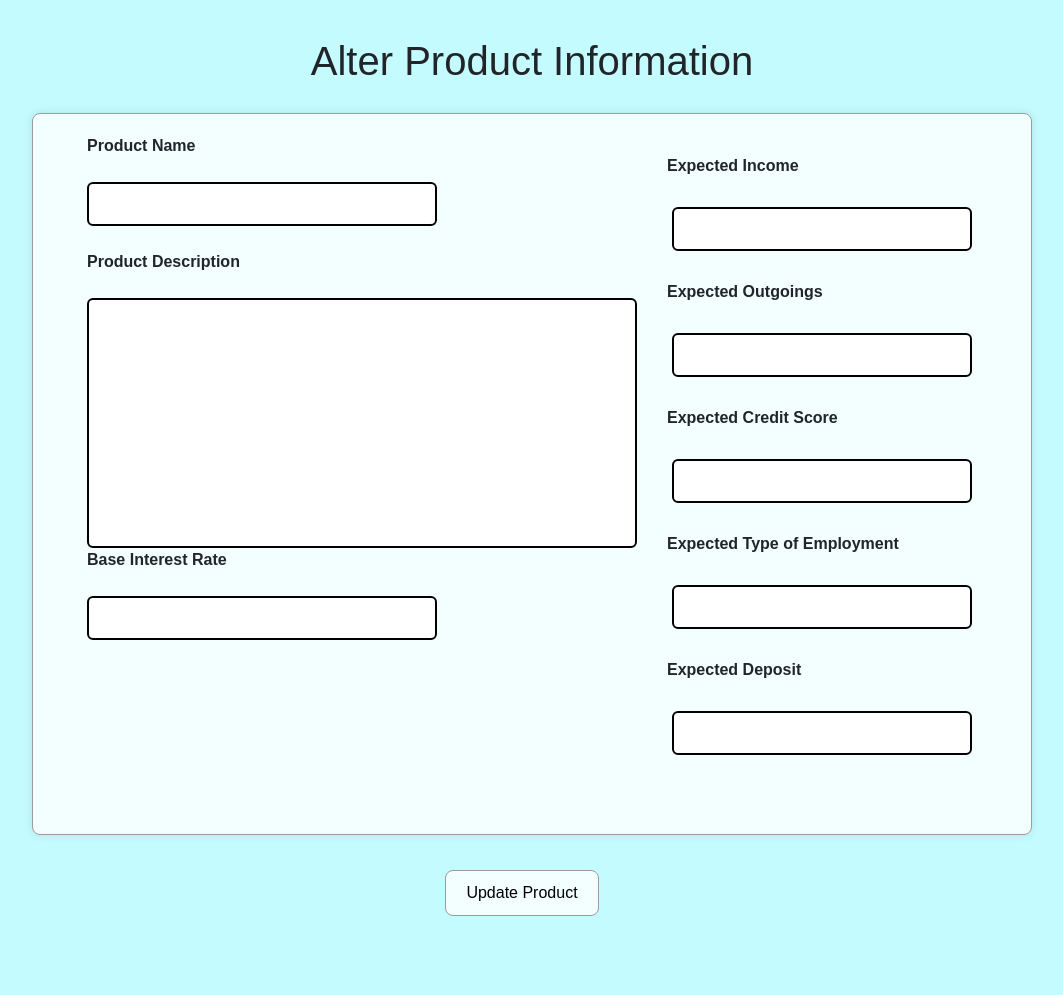
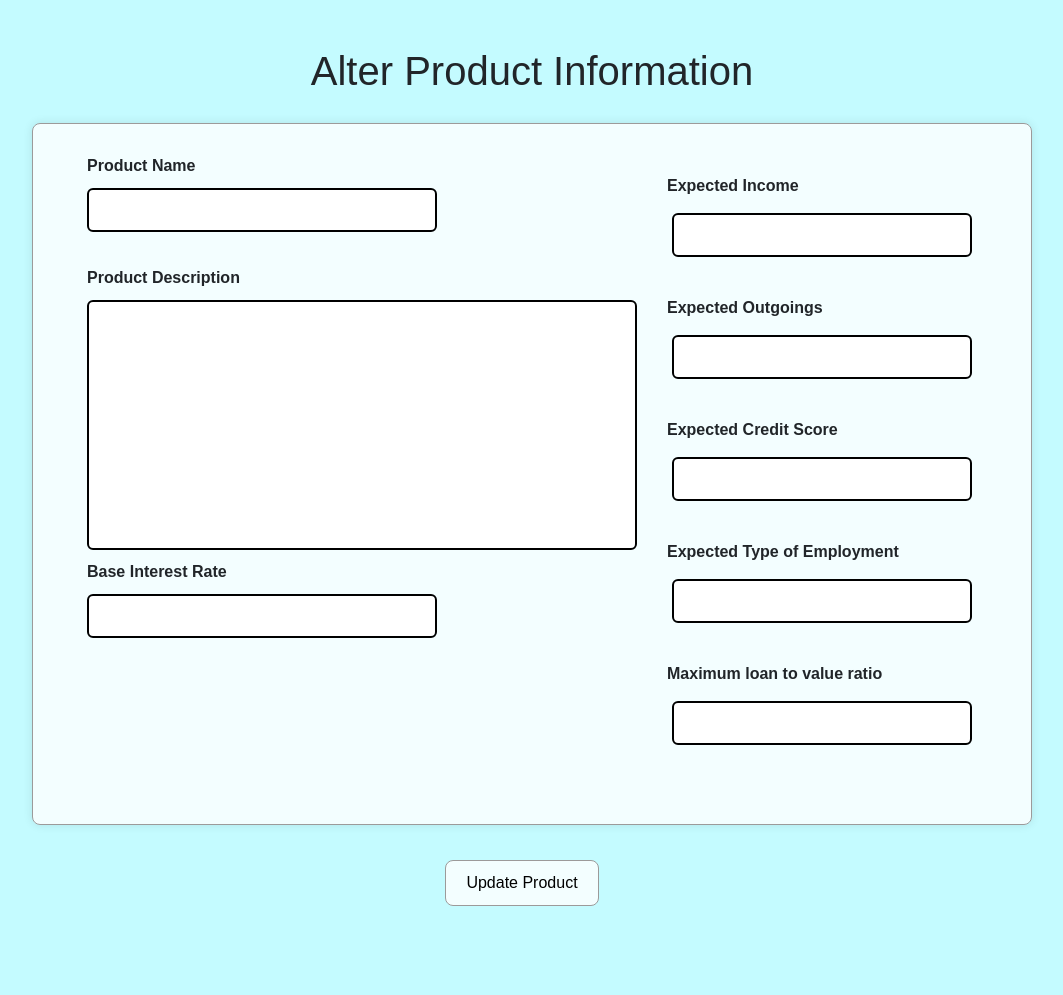
Before and after one commit to matkuz162/Stage-3-Group-Project, a PHP site: page /Broker-product-update.php in a window 1280 px wide. Shown: the part 124-1119 px from the top of the page, without its empty margins (108-1171 px from the left). Run offline with PHP 8.4, Linux system fonts and the light colour scheme; data comes from the database, SQL or seed files in the repository; data that the repository does not hold is empty.

Commit message:
input fields correction

```diff
--- a/Broker-product-update.php
+++ b/Broker-product-update.php
@@ -37,7 +37,6 @@ include 'connection.php';
             <form class="product" action="broker-product-check.php" method="post">
                 <div class="product-information">
                     <div class="product-description">
-
                         <?php if (isset($_GET['error'])) { ?>
                             <p class ="error-field"><?php echo $_GET['error']; ?></p>
                         <?php }?>
@@ -46,25 +45,25 @@ include 'connection.php';
                             <p class ="success-field"><?php echo $_GET['success']; ?></p>
                         <?php }?>
 
-                        <label class="label-group" for="product-name">Product Name</label><br>
+                            <label class="label-group" for="product-name">Product Name</label>
                             <input class="form-control" type="text" id="product-name" name="product-name"><br>
-                        <label  class="label-group" for="product-desc">Product Description</label><br>
+                            <label  class="label-group" for="product-desc">Product Description</label>
                             <textarea class="form-control"row="10" id="product-desc" name="product-desc"></textarea>
-                        <label class="label-group" for="product-interest">Base Interest Rate</label><br>
-                        <input class="form-control" type="text" id="base-interest" name="expected-occupation"><br>
+                            <label class="label-group" for="product-interest">Base Interest Rate</label>
+                            <input class="form-control" type="text" id="base-interest" name="base-interest"><br>
                         </div>
 
                         <div class="expected-description">
-                        <label  class="label-group" for="expected-income">Expected Income</label><br>
+                            <label  class="label-group" for="expected-income">Expected Income</label>
                             <input class="form-control" type="text" id="expected-income" name="expected-income"><br>
-                        <label  class="label-group" for="expected-outgoings">Expected Outgoings</label><br>
+                            <label  class="label-group" for="expected-outgoings">Expected Outgoings</label>
                             <input class="form-control" type="text" id="expected-outgoings" name="expected-outgoings"><br>
-                        <label  class="label-group" for="expected-credit">Expected Credit Score</label><br>
+                            <label  class="label-group" for="expected-credit">Expected Credit Score</label>
                             <input class="form-control" type="text" id="expected-credit" name="expected-credit"><br>
-                        <label  class="label-group" for="expected-occupation">Expected Type of Employment</label><br>
+                            <label  class="label-group" for="expected-occupation">Expected Type of Employment</label>
                             <input class="form-control" type="text" id="expected-occupation" name="expected-occupation"><br>
-                        <label  class="label-group" for="expected-occupation">Expected Deposit</label><br>
-                        <input class="form-control" type="text" id="expected-occupation" name="expected-occupation"><br>
+                            <label  class="label-group" for="loan-ratio">Maximum loan to value ratio</label>
+                            <input class="form-control" type="text" id="loan-ratio"><br>
                         </div>
                     <input type="hidden" name="product-id" value="<?php echo $productId; ?>">
                 </div>
--- a/broker-product-check.php
+++ b/broker-product-check.php
@@ -20,7 +20,7 @@
         $expectedOutg = validate($_POST['expected-outgoings']);
         $expectedCredit = validate($_POST['expected-credit']);
         $expectedOcc = validate($_POST['expected-occupation']);
-        $loanRatio = validate($_POST['loan-ratio']);
+        $loanRatio = validate($_POST['mtv-ratio']);
         $IsDraft = isset($_POST['isDraft']) ? 1 : 0;
 
         function createProduct($pname,$pdesc,$baseInt,$expectedInc,$expectedOutg,$expectedCredit,$expectedOcc,$loanRatio,$isDraft){
--- a/style.css
+++ b/style.css
@@ -194,7 +194,9 @@ form.product {
 .input-group{
   margin-bottom: 20px;
 }
-
+.label-group{
+  padding: 10px 0 10px 0;
+}
 .product-information{
   display: flex;
   justify-content: center;
```
Lines whose indentation alone changed are shown as unchanged.
